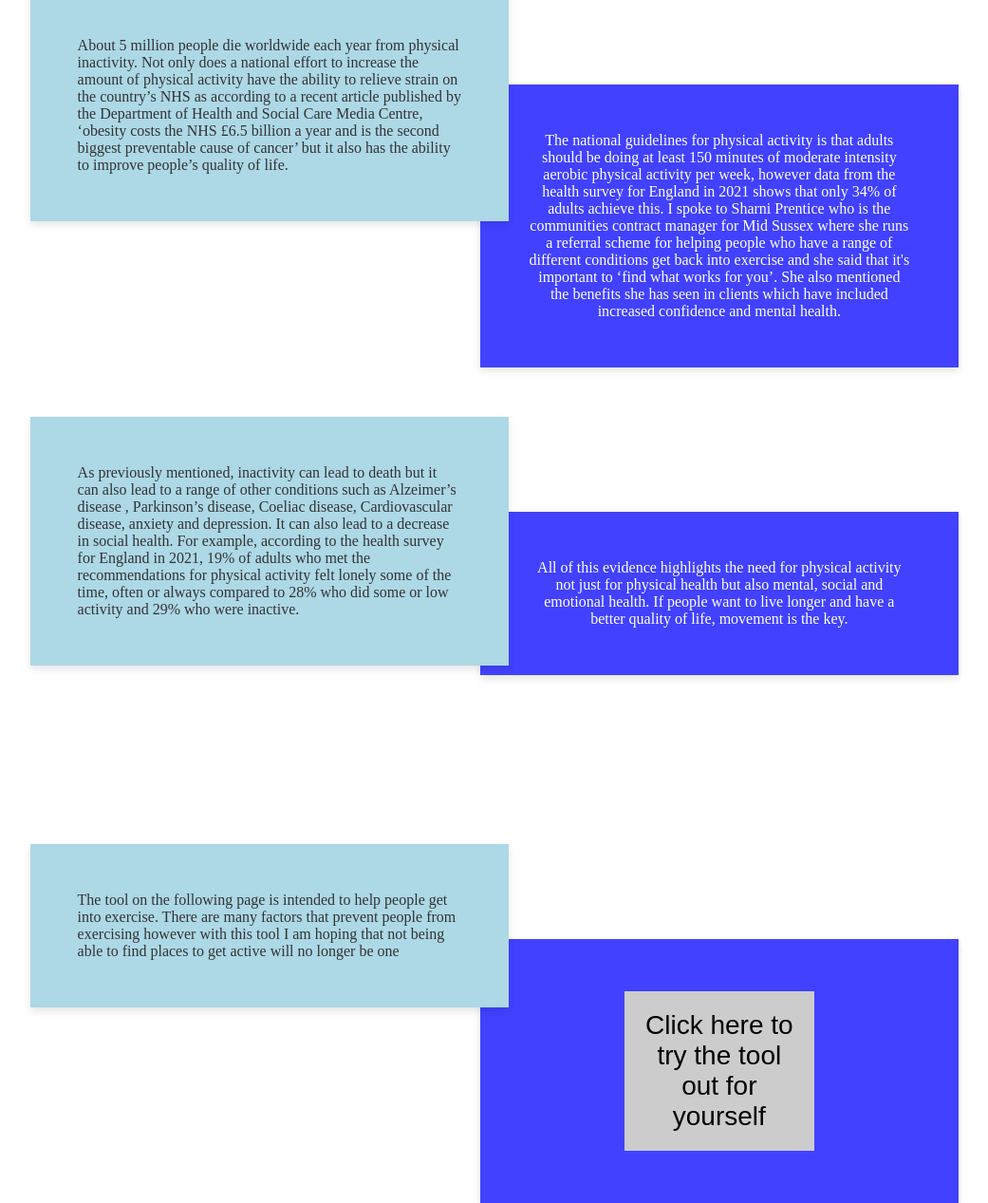
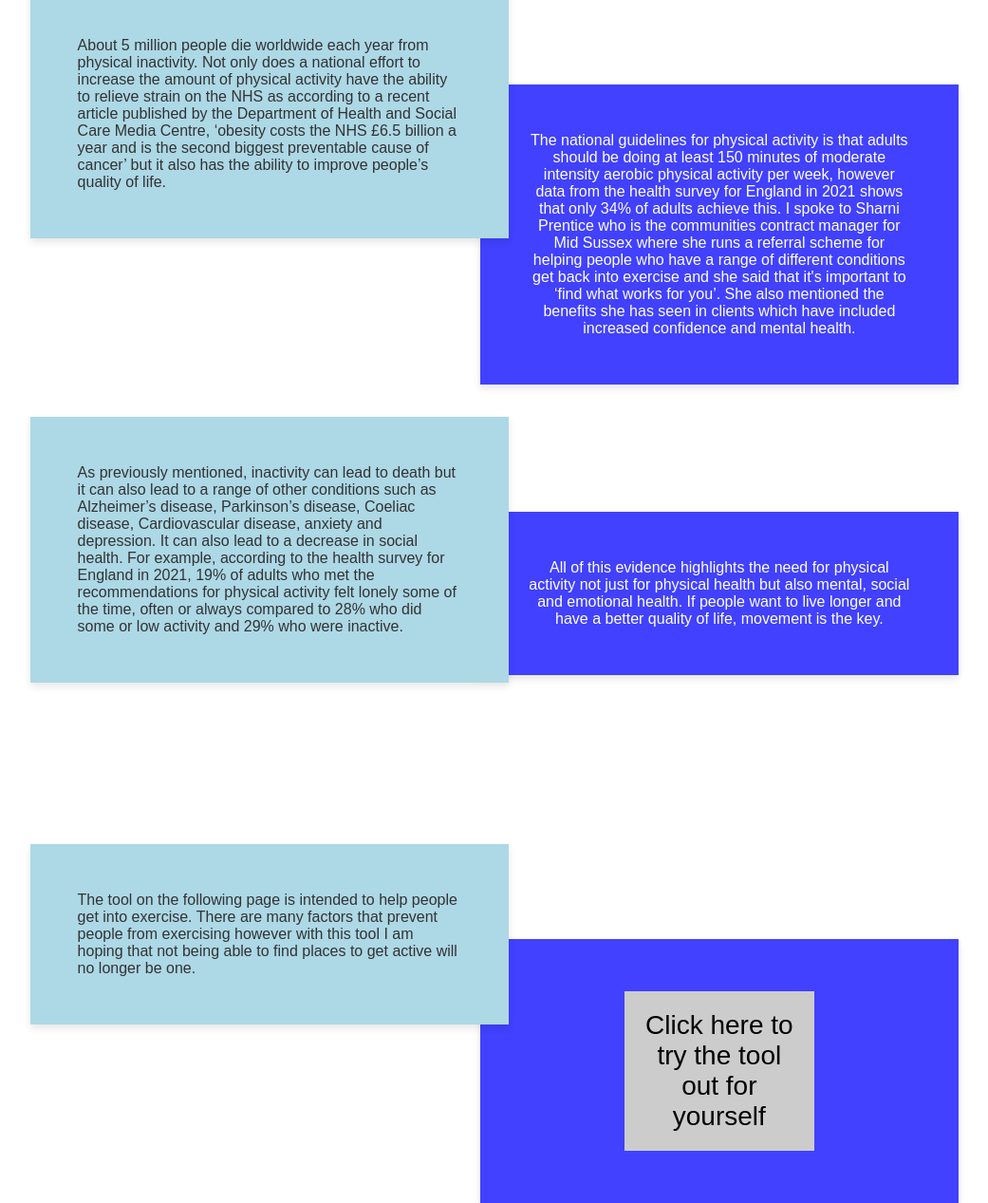
Before and after one commit to hanxah1/dissertation, a Flask app: page / in a window 1280 px wide. Shown: the part 409-1676 px from the top of the page at 95% size, without its empty margins (166-1207 px from the left). Run offline with Flask 3, Linux system fonts and the light colour scheme.

Commit message:
added my project

```diff
--- a/static/homestyle.css
+++ b/static/homestyle.css
@@ -1,5 +1,5 @@
 .body {
-  font-family: Arial, sans-serif;
+  font-family: Arial, Helvetica, sans-serif;
 }
 
 .background-top {
--- a/templates/home.html
+++ b/templates/home.html
@@ -4,19 +4,28 @@
     <meta name="viewport" content="width=device-width, initial-scale=1.0">
     <title>Dissertation project</title>
     <link rel="stylesheet" href="/static/homestyle.css"/>
+    <style>
+        body {
+            font-family: 'YourPreferredFont', sans-serif;
+        }
+    </style>
 </head>
 
 <body>
     <div class="background-top">
         <div class="text-overlay">
-        <div> <h1>Getting the country more active: a tool to help people find activities in their local area</h1></div>
+            <div>
+                <h1>Getting the country more active: a tool to help people find activities in their local area</h1>
+            </div>
             <p style="font-size: 12px; color: #555; margin-top: 5px;">
-          Photo by<a href="https://www.pexels.com/photo/women-doing-a-yoga-on-yoga-mat-3775587/" target="_blank" style="color: #555; text-align: left; text-decoration: none;">Andrea Piacquadio</a>:  https://www.pexels.com/photo/women-doing-a-yoga-on-yoga-mat-3775587/</p>
+                Photo by <a href="https://www.pexels.com/photo/women-doing-a-yoga-on-yoga-mat-3775587/" target="_blank" style="color: #555; text-align: left; text-decoration: none;">Andrea Piacquadio</a>:
+                https://www.pexels.com/photo/women-doing-a-yoga-on-yoga-mat-3775587/
+            </p>
         </div>
     </div>
     <div class="content-container">
         <div class="left-box">
-        About 5 million people die worldwide each year from physical inactivity. Not only does a national effort to increase the amount of physical activity have the ability to relieve strain on the country’s NHS as according to a recent article published by the Department of Health and Social Care Media Centre, ‘obesity costs the NHS £6.5 billion a year and is the second biggest preventable cause of cancer’ but it also has the ability to improve people’s quality of life.
+            About 5 million people die worldwide each year from physical inactivity. Not only does a national effort to increase the amount of physical activity have the ability to relieve strain on the NHS as according to a recent article published by the Department of Health and Social Care Media Centre, ‘obesity costs the NHS £6.5 billion a year and is the second biggest preventable cause of cancer’ but it also has the ability to improve people’s quality of life.
         </div>
         <div class="right-box">
             The national guidelines for physical activity is that adults should be doing at least 150 minutes of moderate intensity aerobic physical activity per week, however data from the health survey for England in 2021 shows that only 34% of adults achieve this. I spoke to Sharni Prentice who is the communities contract manager for Mid Sussex where she runs a referral scheme for helping people who have a range of different conditions get back into exercise and she said that it's important to ‘find what works for you’. She also mentioned the benefits she has seen in clients which have included increased confidence and mental health.
@@ -25,7 +34,7 @@
 
     <div class="content-container">
         <div class="left-box">
-        As previously mentioned, inactivity can lead to death but it can also lead to a range of other conditions such as Alzeimer’s disease , Parkinson’s disease, Coeliac disease, Cardiovascular disease, anxiety and depression. It can also lead to a decrease in social health. For example, according to the health survey for England in 2021, 19% of adults who met the recommendations for physical activity felt lonely some of the time, often or always compared to 28% who did some or low activity and 29% who were inactive.
+            As previously mentioned, inactivity can lead to death but it can also lead to a range of other conditions such as Alzheimer’s disease, Parkinson’s disease, Coeliac disease, Cardiovascular disease, anxiety and depression. It can also lead to a decrease in social health. For example, according to the health survey for England in 2021, 19% of adults who met the recommendations for physical activity felt lonely some of the time, often or always compared to 28% who did some or low activity and 29% who were inactive.
         </div>
         <div class="right-box">
             All of this evidence highlights the need for physical activity not just for physical health but also mental, social and emotional health. If people want to live longer and have a better quality of life, movement is the key.
@@ -34,7 +43,7 @@
 
     <div class="content-container">
         <div class="left-box">
-      The tool on the following page is intended to help people get into exercise. There are many factors that prevent people from exercising however with this tool I am hoping that not being able to find places to get active will no longer be one
+            The tool on the following page is intended to help people get into exercise. There are many factors that prevent people from exercising however with this tool I am hoping that not being able to find places to get active will no longer be one.
         </div>
         <div class="right-box">
             <a href="tool" style="text-decoration: none;">
@@ -44,6 +53,5 @@
             </a>
         </div>
     </div>
-
-
 </body>
+</html>
```
Also changed, not shown: templates/tool.html (+12 -11 lines). Lines whose indentation alone changed are shown as unchanged.
